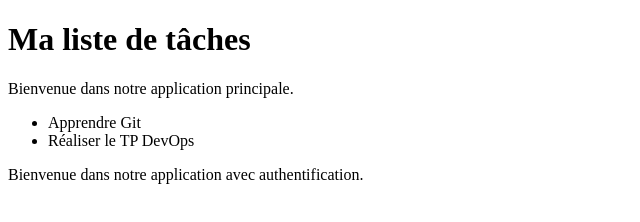
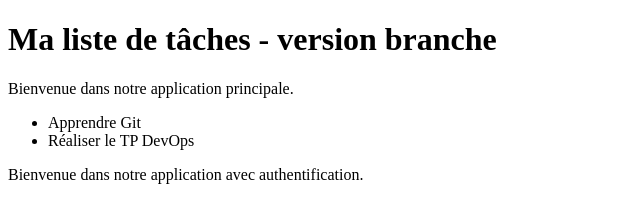
Before and after one commit to Ineskaci/TP-devops, a plain HTML site: page index.html in a window 1280 px wide. Shown: the whole page, without its empty margins (0-640 px from the left). Drawn offline with Linux system fonts and the light colour scheme.

Commit message:
Modification du titre dans test-conflit

```diff
--- a/index.html
+++ b/index.html
@@ -6,7 +6,7 @@
 
 </head>
 <body>
-    <h1>Ma liste de tâches</h1>
+    <h1>Ma liste de tâches - version branche</h1>
     <p>Bienvenue dans notre application principale.</p>
 
     <ul>
```
